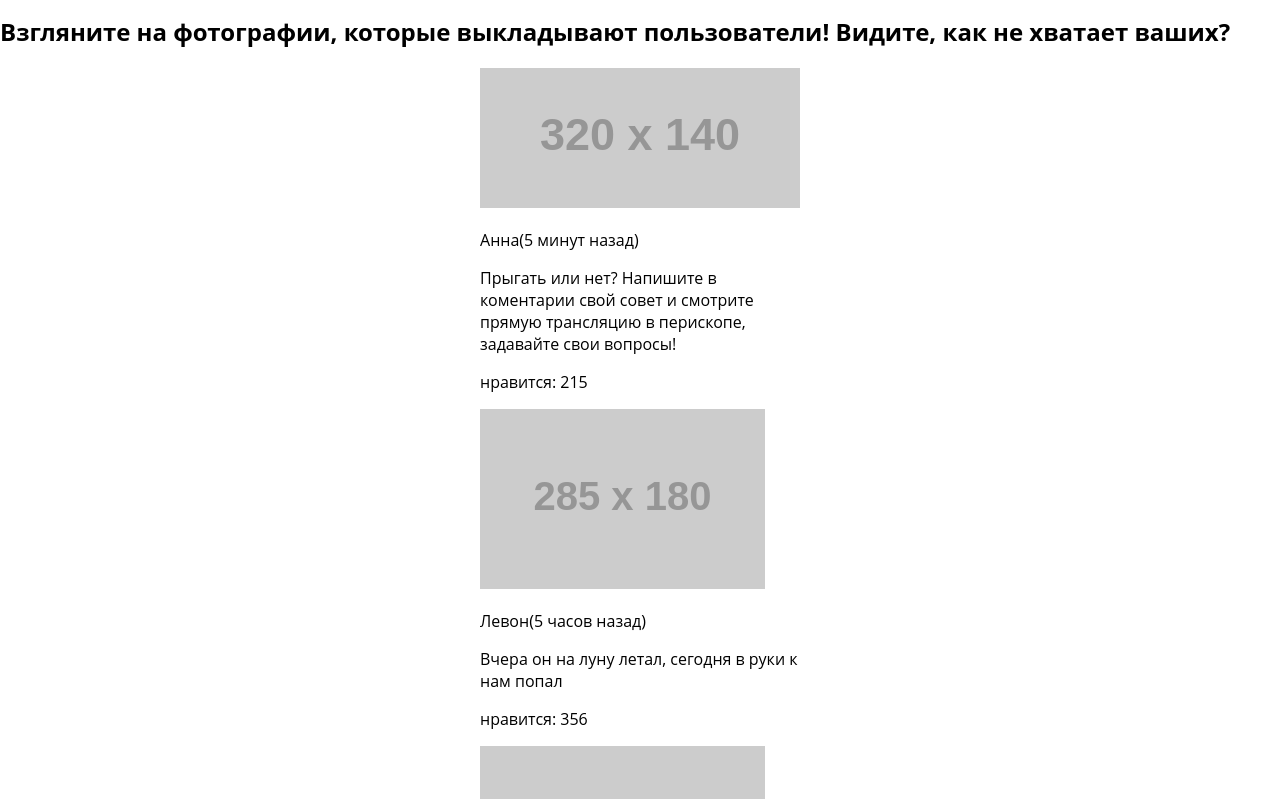
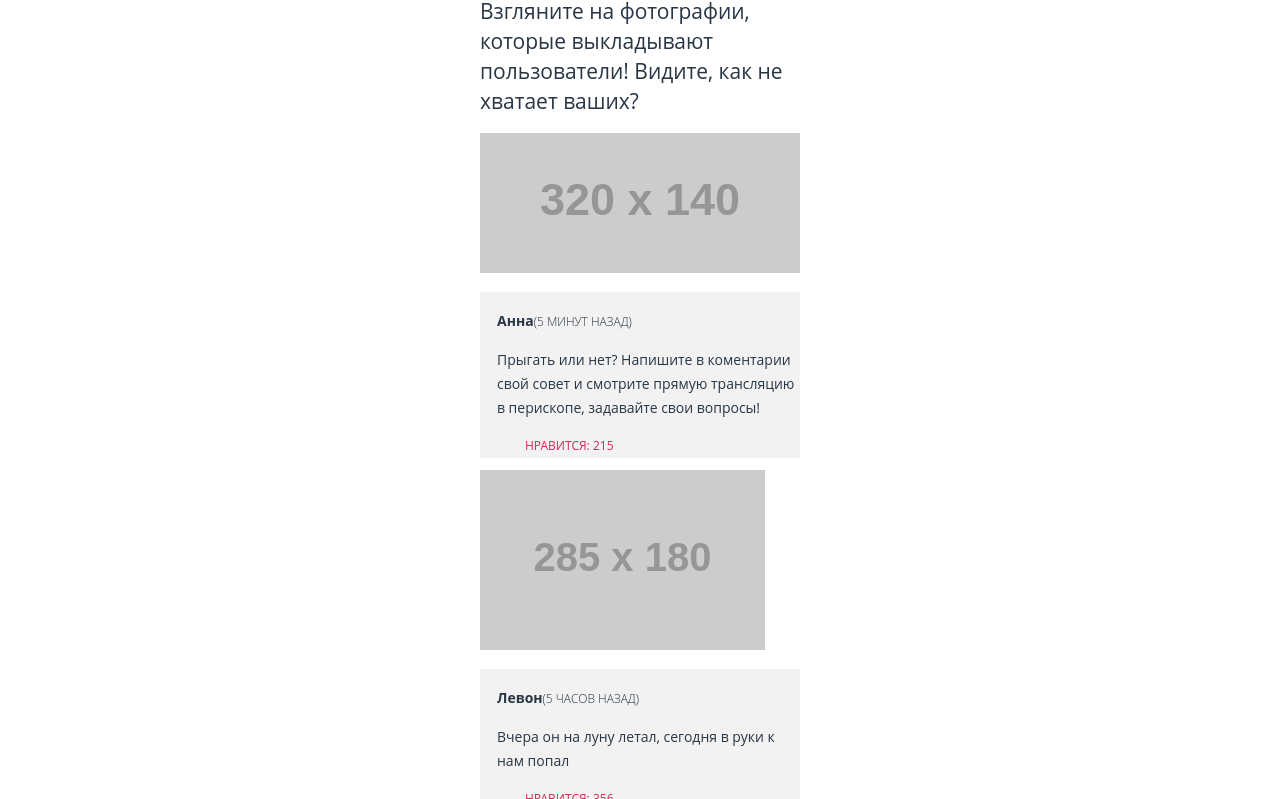
Before and after one commit to psychopathh/196790-pink, a plain HTML site: page photo.html in a window 1280 px wide. Shown: the part 680-1479 px from the top of the page. Drawn offline with nearby package versions, Linux system fonts and the light colour scheme; files that its build step writes are made by us from their sources; placeholder pictures from the web are drawn by us.

Commit message:
почти сделал 2-ю страницу

```diff
--- a/photo.html
+++ b/photo.html
@@ -6,6 +6,7 @@
   <link rel="stylesheet" href="css/style.css">
 </head>
 <body class="body">
+  <div class="wrapper">
     <header class="main-header">
       <div class="main-header__wrapper">
         <a class="main-header__logo" href="#"><img class="header-logo__img" src="http://placehold.it/90x35" alt="Логотип"></a>
@@ -46,6 +47,7 @@
         <div class="block-wrapper">
           <div class="photo__item photo__item--active">
           <img class="photo__img" src="http://placehold.it/320x140" alt="panorama"/>
+            <div class="photo-wrap">
               <p class="photo__sign">
                 Анна<span class="photo__span">(5 минут назад)</span>
               </p>
@@ -56,8 +58,10 @@
                 нравится: 215
               </p>
             </div>
+          </div>
           <div class="photo__item">
           <img class="photo__img"  src="http://placehold.it/285x180" alt="машина"/>
+            <div class="photo-wrap">
               <p class="photo__sign">
                 Левон<span class="photo__span">(5 часов назад)</span>
               </p>
@@ -70,6 +74,7 @@
             </div>
           <div class="photo__item">
           <img class="photo__img"  src="http://placehold.it/285x180" alt="барабаны"/>
+            <div class="photo-wrap">
               <p class="photo__sign">
                 Антон<span class="photo__span">(12 часов назад)</span>
               </p>
@@ -80,8 +85,10 @@
                 нравится: 666
               </p>
             </div>
+          </div>
           <div class="photo__item">
           <img class="photo__img"  src="http://placehold.it/285x180" alt="окна"/>
+            <div class="photo-wrap">
               <p class="photo__sign">
                 Борис<span class="photo__span">(20 часов назад)</span>
               </p>
@@ -92,8 +99,10 @@
                 нравится: 215
               </p>
             </div>
+          </div>
           <div class="photo__item">
           <img class="photo__img"  src="http://placehold.it/285x180" alt="кубанская бахча"/>
+            <div class="photo-wrap">
           <p class="photo__sign">
                 Сергей<span class="photo__span">(25 часов назад)</span>
               </p>
@@ -104,8 +113,10 @@
                 нравится: 4
               </p>
             </div>
+          </div>
           <div class="photo__item">
           <img class="photo__img"  src="http://placehold.it/285x180" alt="ноги"/>
+            <div class="photo-wrap">
               <p class="photo__sign">
                 Максим<span class="photo__span">(12 часов назад)</span>
               </p>
@@ -116,8 +127,10 @@
                 нравится: 150
               </p>
             </div>
+          </div>
           <div class="photo__item">
           <img class="photo__img"  src="http://placehold.it/285x180" alt="car"/>
+            <div class="photo-wrap">
               <p class="photo__sign">
                 Надежда<span class="photo__span">(45 часов назад)</span>
               </p>
@@ -129,6 +142,8 @@
               </p>
             </div>
           </div>
+        </div>
+      </div>
       </section>
       <section class="desc">
         <div class="block-wrapper">
@@ -137,7 +152,6 @@
       </section>
       <section class="picture-slider">
         <div class="block-wrapper">
-        <h2 class="picture-slider__title visually-hidden">Slider</h2>
         <form class="form">
           <img src="http://placehold.it/280x370" alt="дорога">
           <div class="picture-slider__list">
@@ -168,5 +182,6 @@
       </div>
     </div>
     </footer>
+  </div>
 </body>
 </html>
--- a/sass/blocks/desc.scss
+++ b/sass/blocks/desc.scss
@@ -0,0 +1,6 @@
+.desc__title {
+  font-size: 14px;
+  line-height: 30px;
+  color: #283645;
+  font-weight: normal;
+}
--- /dev/null
+++ b/sass/blocks/photo-wrap.scss
@@ -0,0 +1,3 @@
+.photo-wrap {
+  background-color: #f2f2f2;
+}
--- a/sass/blocks/photo.scss
+++ b/sass/blocks/photo.scss
@@ -0,0 +1,28 @@
+.photo__sign {
+  font-size: 14px;
+  line-height: 24px;
+  font-weight: bold;
+  color: #283645;
+  padding-left: 17px;
+  padding-top: 17px;
+}
+.photo__span {
+  font-size: 12px;
+  line-height: 24px;
+  font-weight: 100;
+  color: #283645;
+  text-transform: uppercase;
+}
+.photo__text {
+  font-size: 14px;
+  line-height: 24px;
+  color: #283645;
+  padding-left: 17px;
+}
+.photo__like {
+  font-size: 12px;
+  line-height: 24px;
+  color: #d22856;
+  text-transform: uppercase;
+  padding-left: 45px;
+}
--- a/sass/blocks/top-info.scss
+++ b/sass/blocks/top-info.scss
@@ -0,0 +1,8 @@
+.top-info {
+  font-size: 14px;
+  line-height: 30px;
+  color: #283645;
+    &__title {
+      font-weight: normal;
+    }
+}
--- a/sass/blocks/top-picture.scss
+++ b/sass/blocks/top-picture.scss
@@ -0,0 +1,5 @@
+.top-picture__head {
+  font-size: 24px;
+  color: #ffffff;
+  font-weight: 100;
+}
--- /dev/null
+++ b/sass/blocks/wrapper.scss
@@ -0,0 +1,4 @@
+.wrapper {
+  width: 320px;
+  margin: 0 auto;
+}
--- a/sass/style.scss
+++ b/sass/style.scss
@@ -29,3 +29,5 @@
 @import "./sass/blocks/top-info.scss";
 @import "./sass/blocks/top-picture.scss";
 @import "./sass/blocks/body.scss";
+@import "./sass/blocks/wrapper.scss";
+@import "./sass/blocks/photo-wrap.scss";
```
Also changed, not shown: form.html (+2 -0 lines), index.html (+2 -0 lines). Lines whose indentation alone changed are shown as unchanged.
